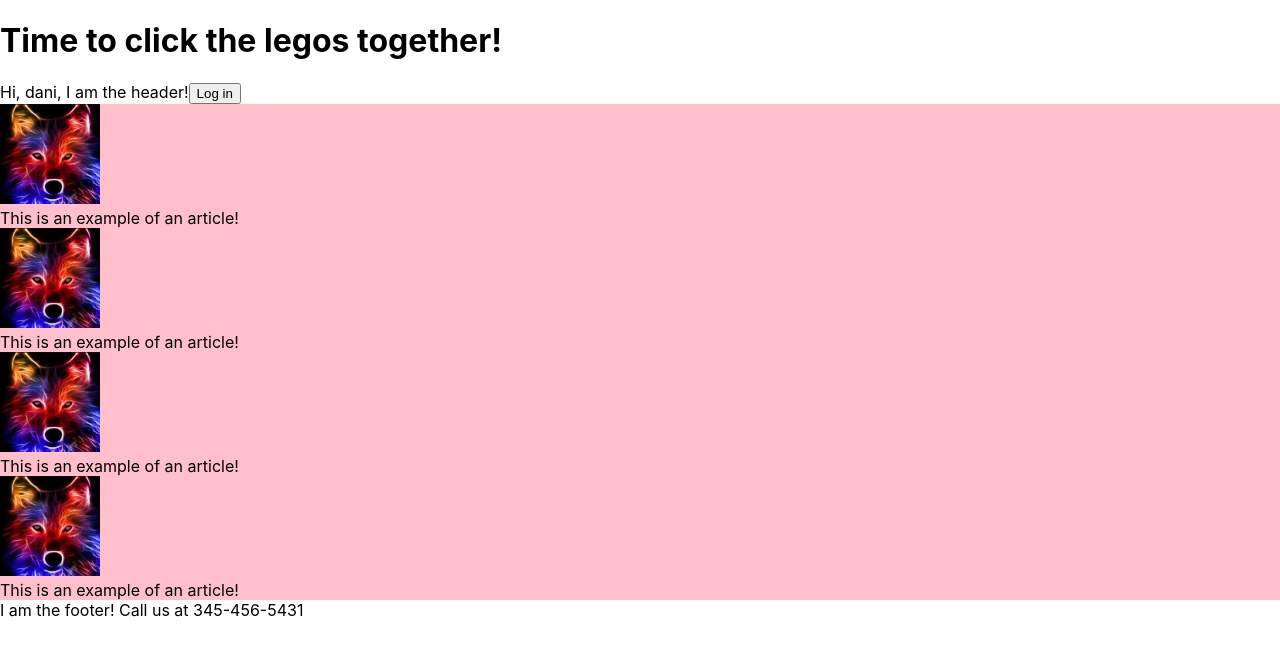
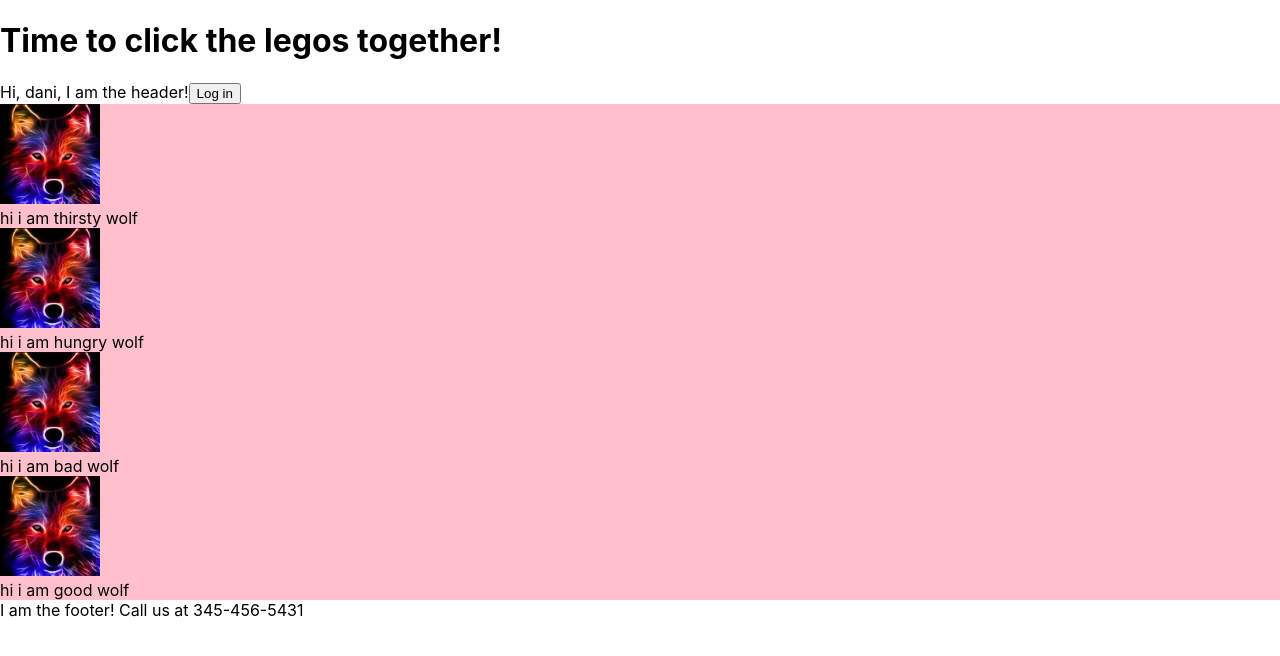
Before and after one commit to dpcairns/react-sandbox-october-2020, a React (Create React App) app: page / in a window 1280 px wide. Shown: the top 656 px of the page. Built offline with nearby package versions, Linux system fonts and the light colour scheme.

Commit message:
add props to articles

```diff
--- a/src/App.js
+++ b/src/App.js
@@ -10,10 +10,10 @@ export default class App extends React.Component {
         <div>
         <h1>Time to click the legos together!</h1>
           <MySpecialHeader name="dani" />
-          <MyAmazingArticle />
-          <MyAmazingArticle />
-          <MyAmazingArticle />
-          <MyAmazingArticle />
+          <MyAmazingArticle caption="hi i am thirsty wolf"/>
+          <MyAmazingArticle caption="hi i am hungry wolf" />
+          <MyAmazingArticle caption="hi i am bad wolf" />
+          <MyAmazingArticle caption="hi i am good wolf"/>
           <MySpecialFooter phone="345-456-5431" />
         </div>
       );
--- a/src/MyAmazingArticle.js
+++ b/src/MyAmazingArticle.js
@@ -3,9 +3,9 @@ import React from 'react';
 export default class MyAmazingArticle extends React.Component {
     render() {
         return (
-          <div className='article'>
+          <div className='article' style={{ background: this.props.color }}>
             <img className='wolf' src="images/wolf.png" alt='wolf'/>
-            <div>This is an example of an article!</div>
+        <div>{this.props.caption}</div>
           </div>
         );
     }
```
Also changed, not shown: src/articles.js (added, +20 -0 lines).
